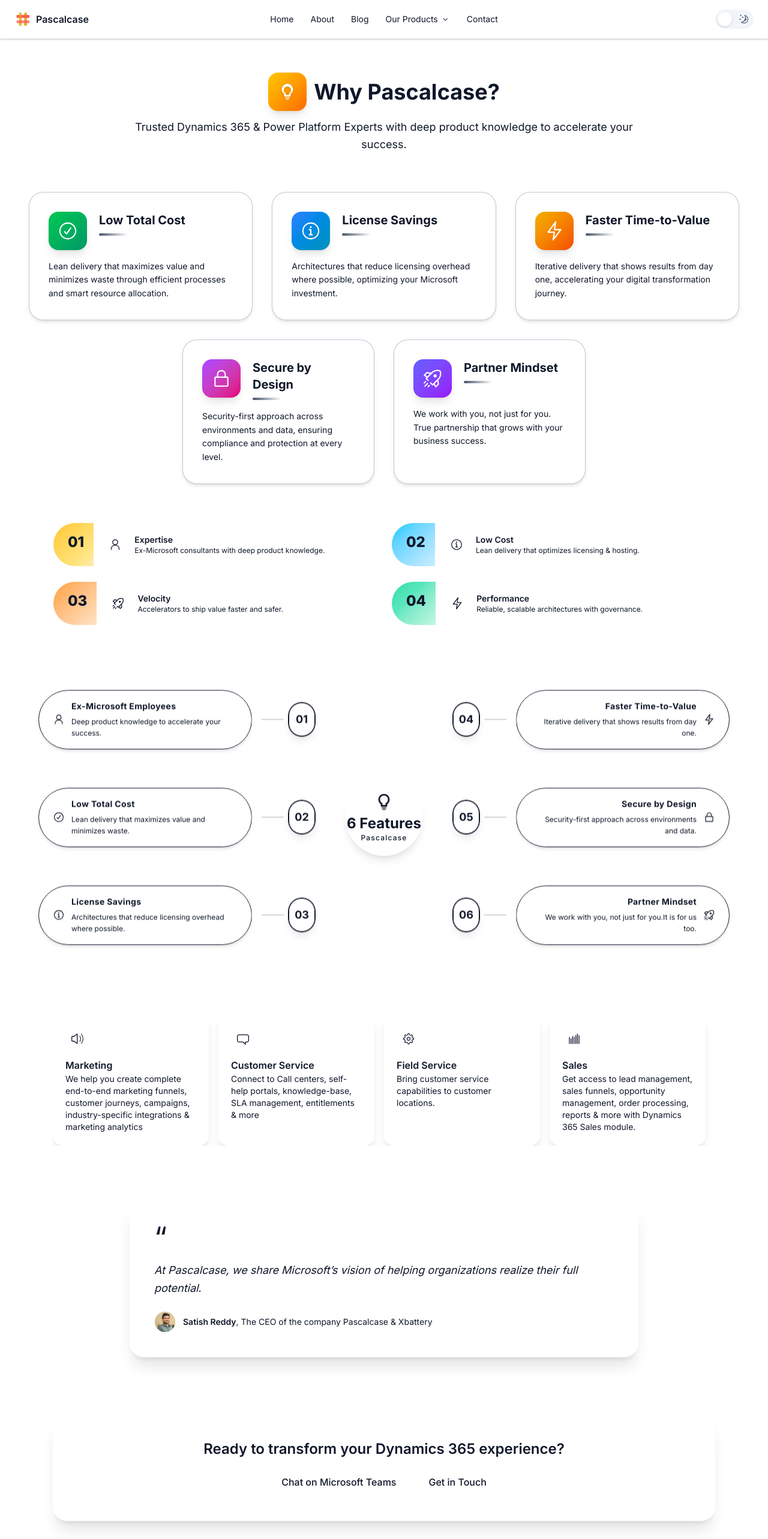
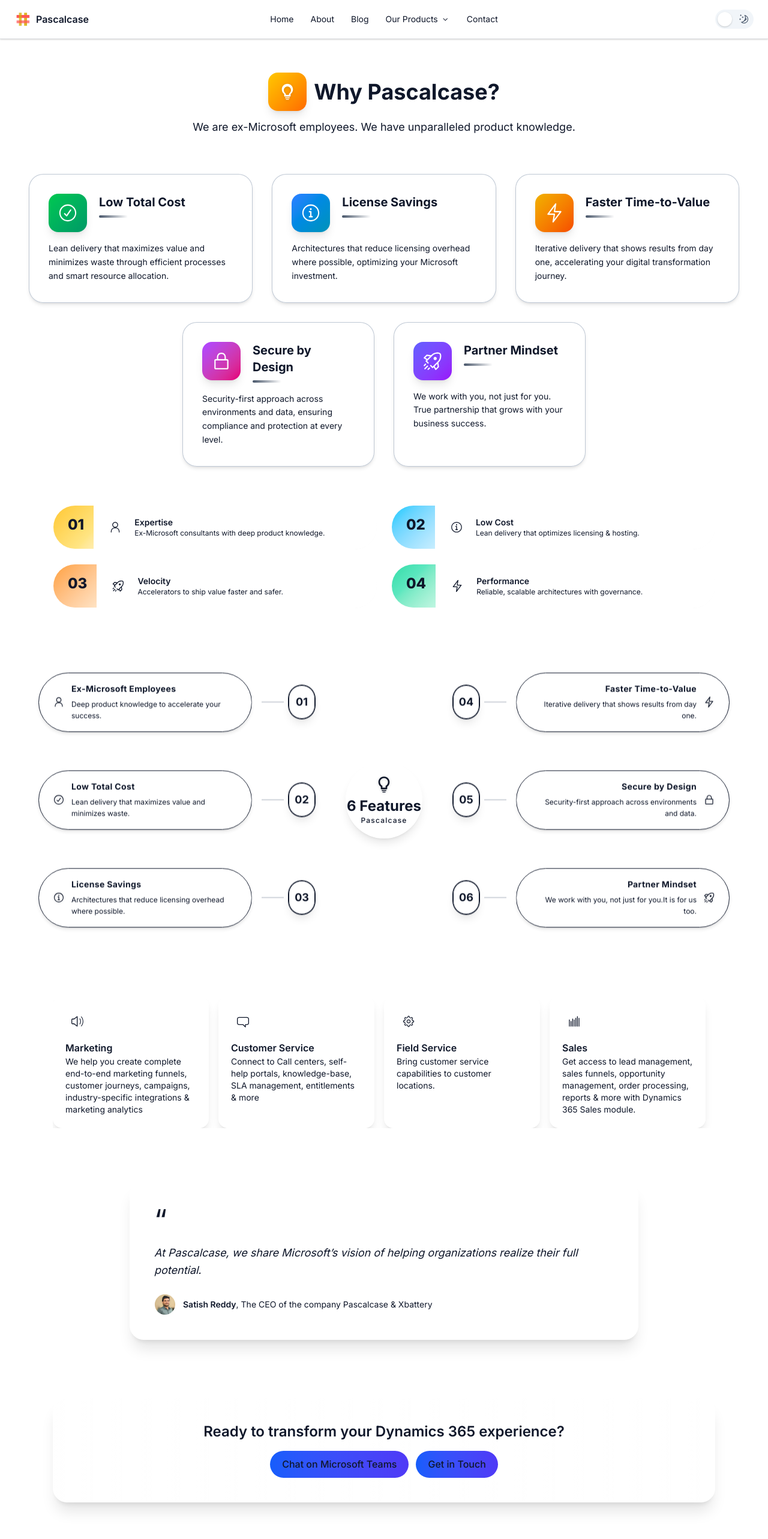
Before and after one commit to Harshavardhanjakku/pascalcase_03, a Next.js app: page /about in a window 1280 px wide. Shown: the top 2566 px of the page at 60% size. Built offline with nearby package versions, Linux system fonts and the light colour scheme.

Commit message:
updated text in home page

```diff
--- a/src/components/about/CallToActionBanner.tsx
+++ b/src/components/about/CallToActionBanner.tsx
@@ -2,14 +2,26 @@
 
 export default function CallToActionBanner() {
   return (
-    <section className="mx-auto max-w-6xl px-4 sm:px-6 py-12">
-      <div className="relative overflow-hidden rounded-3xl border border-white/20 bg-white/10 backdrop-blur-xl p-8 sm:p-10 shadow-xl">
+    <section className="mx-auto max-w-6xl px-4 py-12 sm:px-6">
+      <div className="relative overflow-hidden rounded-3xl border border-white/20 bg-white/10 p-8 shadow-xl backdrop-blur-xl sm:p-10">
         <div className="absolute inset-0 -z-10 bg-gradient-to-r from-white/10 to-white/0" />
-        <div className="flex flex-col sm:flex-row items-center justify-between gap-4">
-          <h3 className="text-2xl font-semibold text-center sm:text-left">Ready to transform your Dynamics 365 experience?</h3>
+        <div className="flex flex-col items-center justify-between gap-4 sm:flex-row">
+          <h3 className="text-center text-2xl font-semibold sm:text-left">
+            Ready to transform your Dynamics 365 experience?
+          </h3>
           <div className="flex gap-3">
-            <Link href="#" className="rounded-full border border-white/20 bg-accent/90 text-black px-5 py-2.5 font-medium hover:opacity-90">Chat on Microsoft Teams</Link>
-            <Link href="/contact" className="rounded-full border border-white/20 bg-white/10 px-5 py-2.5 font-medium hover:bg-white/20">Get in Touch</Link>
+            <Link
+              href="#"
+              className="rounded-full bg-gradient-to-r from-blue-600 to-indigo-600 px-5 py-2.5 font-medium text-white hover:from-blue-700 hover:to-indigo-700"
+            >
+              Chat on Microsoft Teams
+            </Link>
+            <Link
+              href="/contact"
+              className="rounded-full bg-gradient-to-r from-blue-600 to-indigo-600 px-5 py-2.5 font-medium text-white hover:from-blue-700 hover:to-indigo-700"
+            >
+              Get in Touch
+            </Link>
           </div>
         </div>
       </div>
--- a/src/components/about/HeroIntro.tsx
+++ b/src/components/about/HeroIntro.tsx
@@ -61,8 +61,7 @@
             className="mx-auto max-w-4xl text-lg leading-relaxed sm:text-xl"
             style={{ color: 'var(--text-secondary)' }}
           >
-            Trusted Dynamics 365 & Power Platform Experts with deep product knowledge to accelerate
-            your success.
+            We are ex-Microsoft employees. We have unparalleled product knowledge.
           </motion.p>
         </motion.div>
       </div>
```
